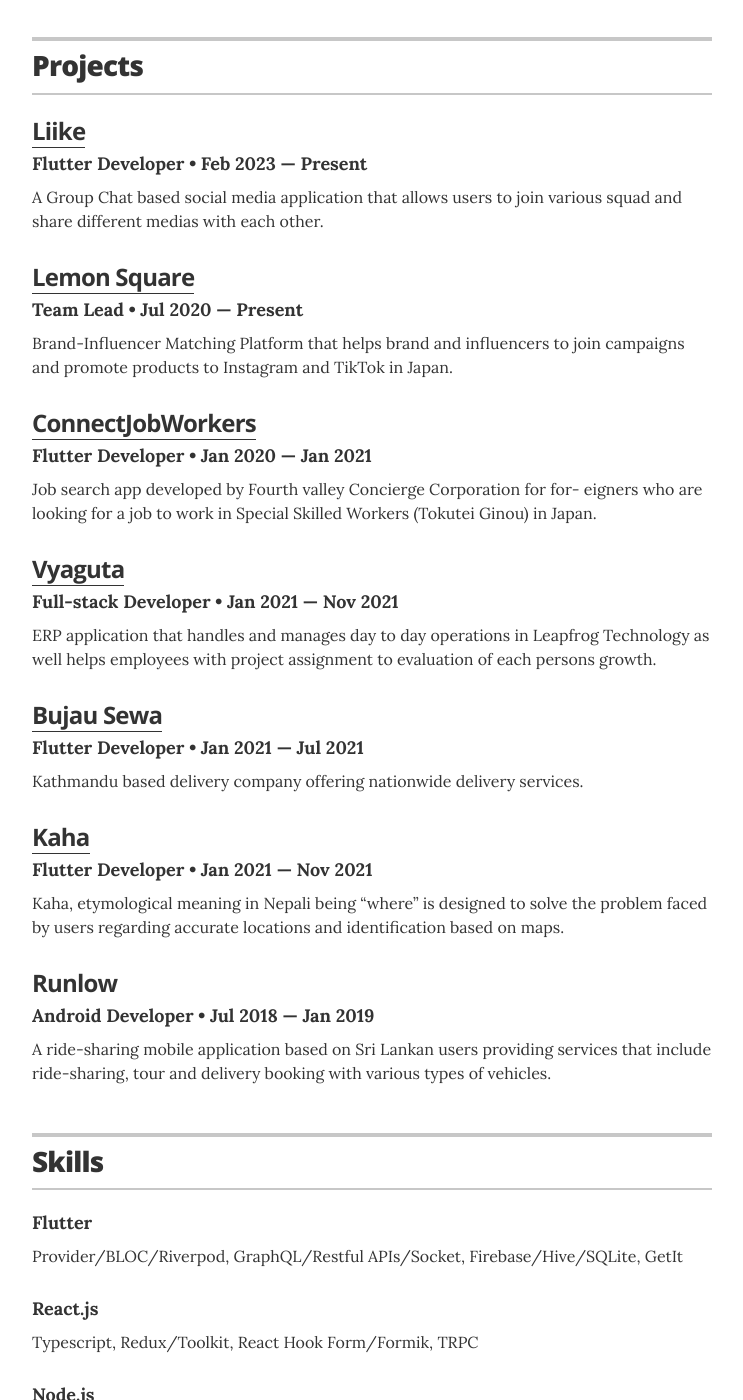
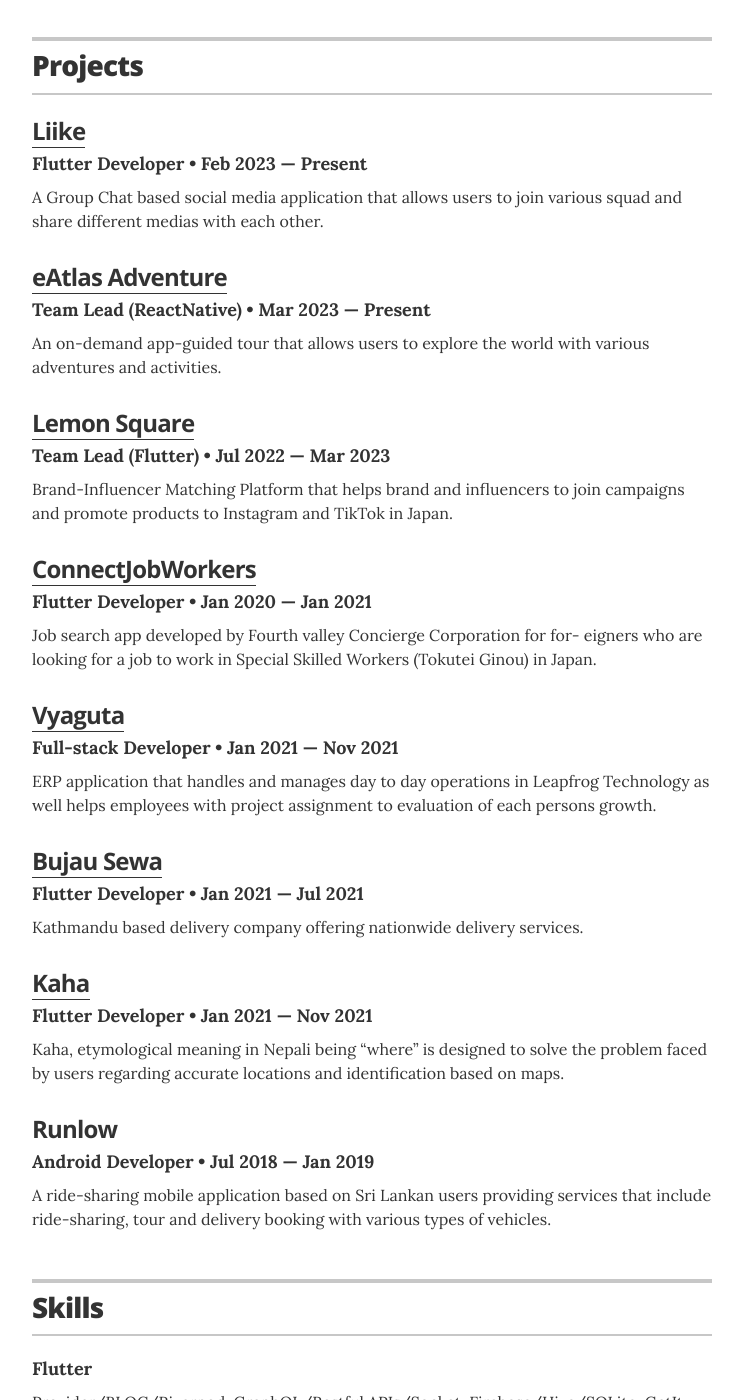
Before and after one commit to lighttt/manishtuladhar, a Jekyll site: the page built from index.html, in a window 1280 px wide and 1400 px high, scrolled down 1885 px. Shown: the whole window, without its empty margins (268-1011 px from the left). Built offline with Jekyll 4.4.1, drawn with Linux system fonts in a browser that asks for light colours; some of the changed text lies outside the part shown.

Commit message:
Update skills and projects

```diff
--- a/_data/interests.yml
+++ b/_data/interests.yml
@@ -1,4 +1,5 @@
 # Interests
 - description: Flutter
+- description: ReactNative
 - description: Android Development
 - description: Fullstack Development
--- a/_data/projects.yml
+++ b/_data/projects.yml
@@ -8,10 +8,17 @@
   url: 'https://www.liike.com/'
   description: A Group Chat based social media application that allows users to join various squad and share different medias with each other.
 
+# eAtlas Adventures
+- project: eAtlas Adventure
+  role: Team Lead (ReactNative)
+  duration: Mar 2023 &mdash; Present
+  url: 'https://playeatlas.com/'
+  description: An on-demand app-guided tour that allows users to explore the world with various adventures and activities.
+
 # Lemon Square
 - project: Lemon Square
-  role: Team Lead
-  duration: Jul 2020 &mdash; Present
+  role: Team Lead (Flutter)
+  duration: Jul 2022 &mdash; Mar 2023
   url: 'https://www.lemon.cchan.tv/'
   description: Brand-Influencer Matching Platform that helps brand and influencers to join campaigns and promote products to Instagram and TikTok in Japan.
 
--- a/_data/skills.yml
+++ b/_data/skills.yml
@@ -3,9 +3,13 @@
 - skill: Flutter
   description: Provider/BLOC/Riverpod, GraphQL/Restful APIs/Socket, Firebase/Hive/SQLite, GetIt
 
+# ReactNative
+- skill: ReactNative
+  description: Redux, Expo, React Hook Form/Formik/Query, Context API, TRPC, Jest
+
 # React.js
 - skill: React.js
-  description: Typescript, Redux/Toolkit, React Hook Form/Formik, TRPC
+  description: Typescript, Tailwind, Material UI, Redux/Toolkit, React Hook Form/Formik, TRPC
 
 # Node.js
 - skill: Node.js
```
